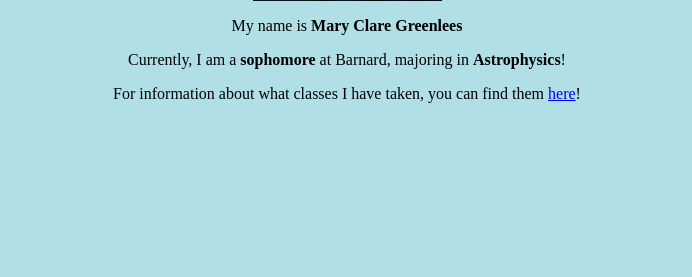
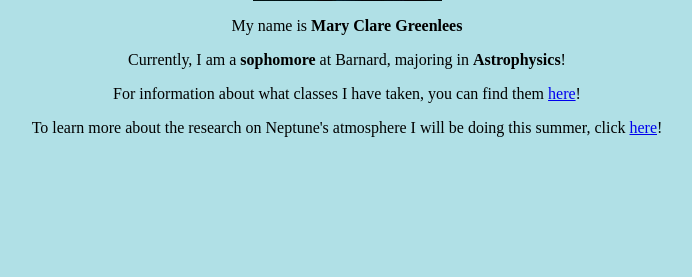
Before and after one commit to mcg2204/mcg2204-final, a Flask app: page / in a window 1280 px wide. Shown: the part 301-578 px from the top of the page, without its empty margins (293-985 px from the left). Run offline with Flask 2, Linux system fonts and the light colour scheme.

Commit message:
Started a page about my research.

```diff
--- a/app.py
+++ b/app.py
@@ -27,8 +27,9 @@ def home_page():
 def classes():
     return render_template("classes.html")
 
-# to link to other things - use <a href-"website"></a>
-
+@app.route("/neptune")
+def neptune():
+    return render_template("neptune.html")
 
 #start the server
 if __name__ == "__main__":
--- a/templates/index.html
+++ b/templates/index.html
@@ -16,6 +16,8 @@
     <p></p>
     <p>For information about what classes I have taken, you can find them
     <a href="/classes">here</a>!</p>
+    <p>To learn more about the research on Neptune's atmosphere I will be doing
+    this summer, click <a href="/neptune">here</a>!</p>
     </center>
     </body>
 </html>
```
Also changed, not shown: templates/neptune.html (added, +12 -0 lines), 1 other file.
